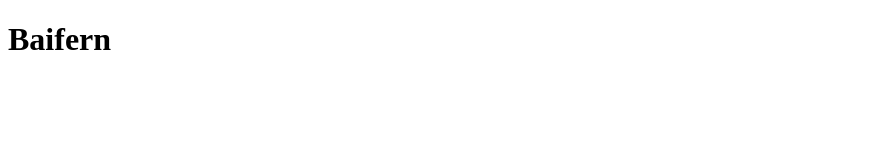
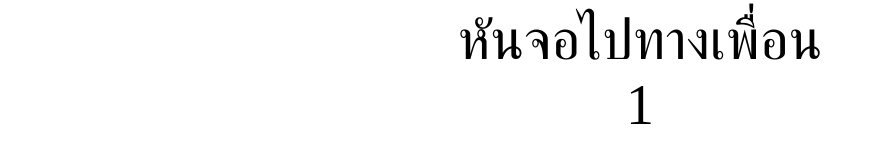
Before and after one commit to akumaharit/WhoAmI, a plain HTML site: page ajarn.html in a window 1280 px wide. Shown: the whole page, without its empty margins (0-875 px from the left). Drawn offline with Linux system fonts and the light colour scheme.

Commit message:
Added countdown and randomizer

```diff
--- a/ajarn.html
+++ b/ajarn.html
@@ -2,12 +2,28 @@
 <html>
 
 
-<div id="root"></div>
+<div id="root" style="font-size: 7.0vh; text-align: center;"></div>
 
 <script>
-    ajarn_list = ["Peacely", "Non", "Aomsin", "PJ", "Baifern"];
+    ajarn_list = ["บดิน", "วรสิต", "Aomsin", "PJ", "Baifern"];
     container = document.getElementById("root");
-    container.innerHTML = "<h1>" + ajarn_list[Math.floor(Math.random() * ajarn_list.length)] + "</h1>";
+    AjarnHTML = "<h1>" + ajarn_list[Math.floor(Math.random() * ajarn_list.length)] + "</h1>";
+
+    function countdown(){
+        if(seconds > 0){
+            seconds -= 1;
+            text = 'หันจอไปทางเพื่อน<br>'
+            newHTML = text + seconds;
+            container.innerHTML = newHTML;
+        } else {
+            container.innerHTML = AjarnHTML;
+            clearInterval();
+        }
+    }
+
+    seconds = 6;
+    setInterval(countdown, 1000);
+
 </script>
 
 </html>
```
